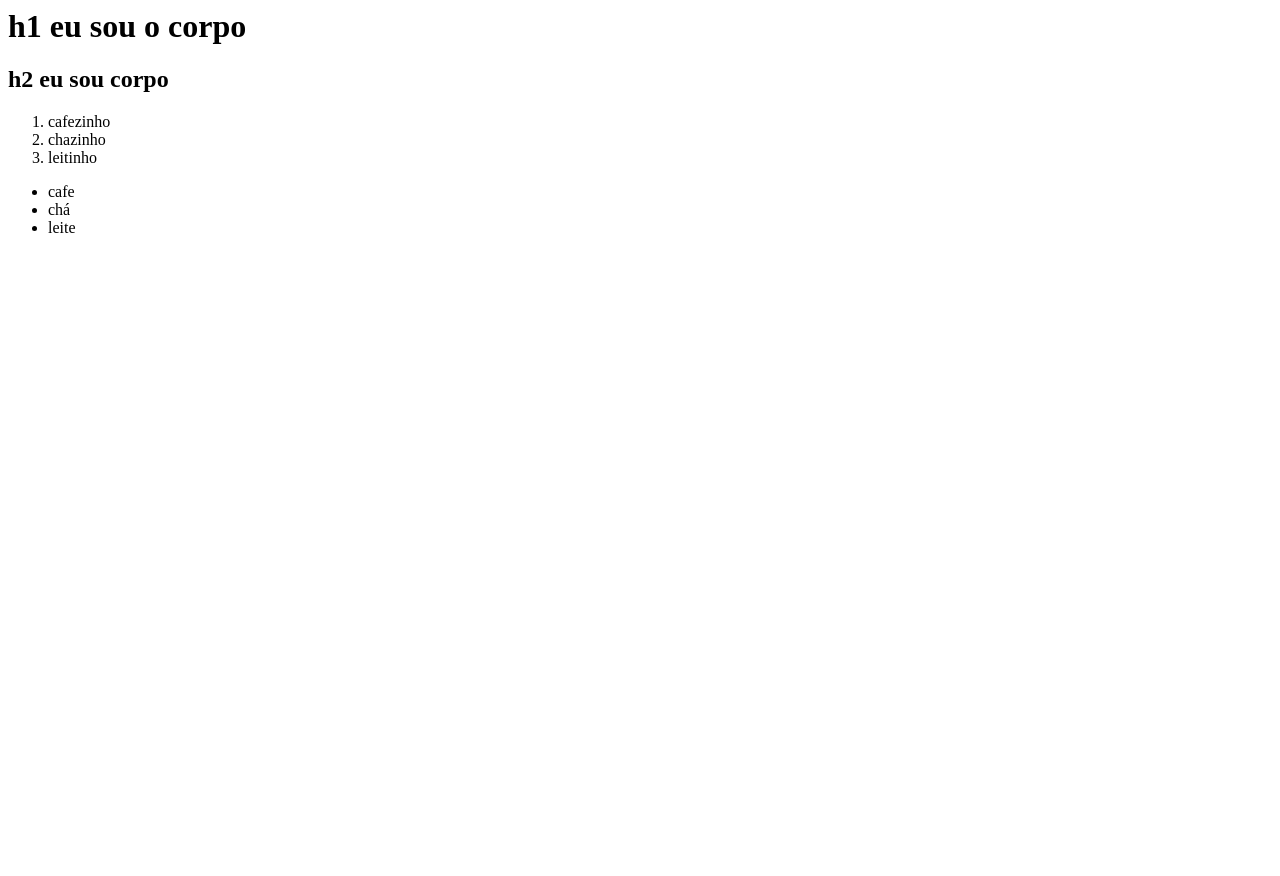
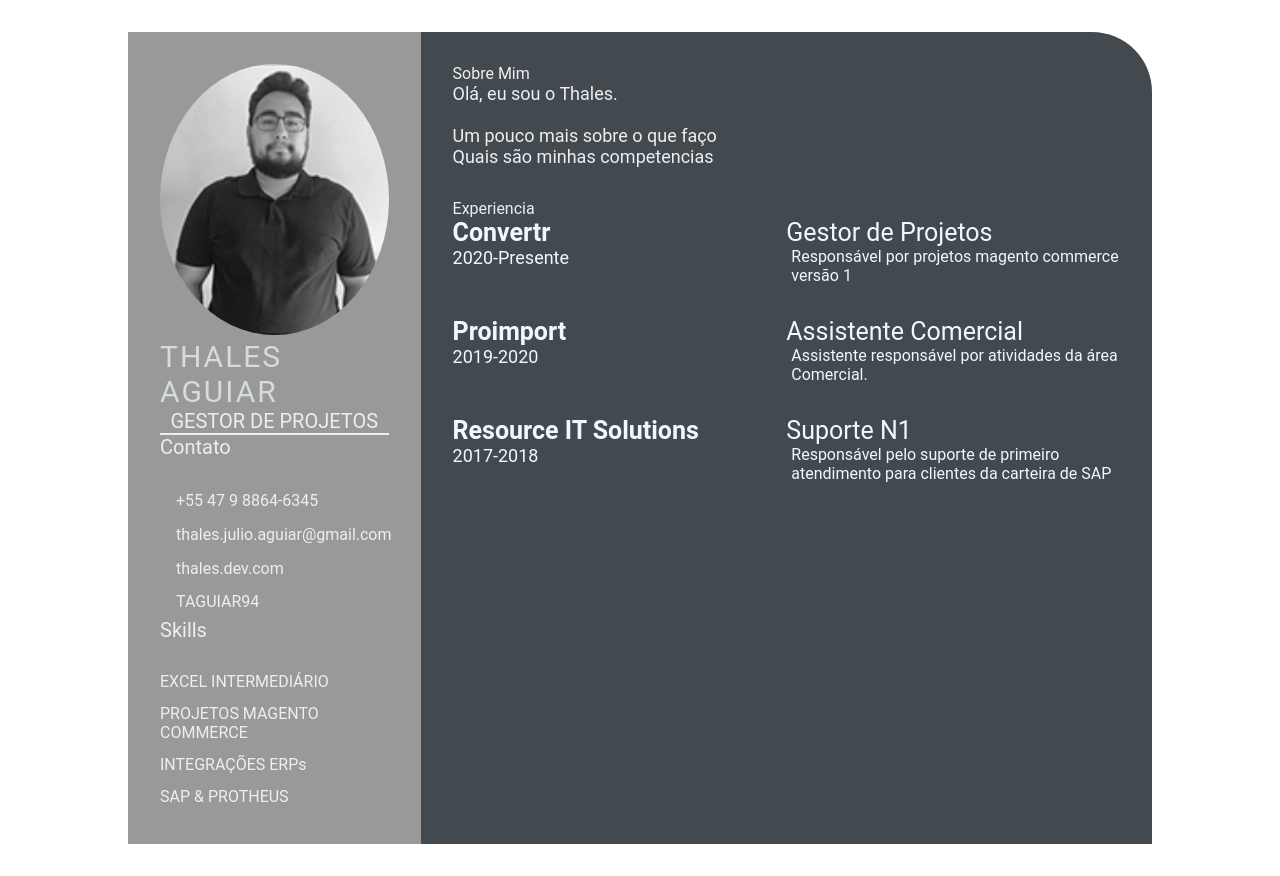
Before and after one commit to TAGUIAR94/devweekgit.github.io, a plain HTML site: page index.html in a window 1280 px wide. Before the commit the page ends 800 px from the top, so only its background shows below. Drawn offline with Linux system fonts and the light colour scheme.

Commit message:
feature: add style.css

```diff
--- a/index.html
+++ b/index.html
@@ -1,21 +1,104 @@
-<html>
-    <head>
-        <title>
-            Olá, eu sou a cabeça
-        </title>
-    </head>
-    <body>
-        <h1>h1 eu sou o corpo</h1>
-        <h2>h2 eu sou corpo</h2>
-    </body>
-    <ol>
-        <li>cafezinho</li>
-        <li>chazinho</li>
-        <li>leitinho</li>
-    </ol>
-    <ul>
-        <li>cafe</li>
-        <li>chá</li>
-        <li>leite</li>
-    </ul>
+<!DOCTYPE html>
+<html lang="en">
+<head>
+    <meta charset="UTF-8">
+    <meta http-equiv="X-UA-Compatible" content="IE=edge">
+    <meta name="viewport" content="width=device-width, initial-scale=1.0">
+    <title>Thales Aguiar CV</title>
+
+    <!-- Custom CSS -->
+    <link rel="stylesheet" href="style.css">
+</head>
+<body>
+    <main class="resume-contents">
+        <section class="left-section">
+            <div class="left-section-contents">
+                <div class="profile">
+                    <img class="profile-image" src="img/profile-image.jpeg" alt="Profile image">
+                    <p class="name">Thales Aguiar</p>
+                    <p class="profession">Gestor de Projetos</p>
+                </div>
+                <div class="contact-info">
+                    <p class="left-title">Contato</p>
+                    <ul>
+                        <li><i class="fa fa-phone"></i>+55 47 9 8864-6345
+                        </li>
+                        <li><i class="fa fa-envelope"></i>thales.julio.aguiar@gmail.com
+                        </li>
+                        <li><i class="fa fa-globe"></i>thales.dev.com
+                        </li>
+                        <li><i class="fa fa-github"></i>TAGUIAR94
+                        </li>
+                    </ul>
+                </div>
+                <div class="skills">
+                    <p class="left-title">Skills</p>
+                    <ul>
+                        <li><p>EXCEL INTERMEDIÁRIO</p></li>
+                        <li><p>PROJETOS MAGENTO COMMERCE</p></li>
+                        <li><p>INTEGRAÇÕES ERPs</p></li>
+                        <li><p>SAP & PROTHEUS</p></li>
+                    </ul>
+                </div>
+            </div>
+        </section>
+
+        <section class="right-section">
+            <div class="right-section-contents">
+                <!-- sobre mim -->
+                <section class="about gap">
+                    <div class="right-title">Sobre Mim</div>
+                    <p class="about-me-contents">
+                        Olá, eu sou o Thales.<br>
+                        <br> Um pouco mais sobre o que faço
+                        <br> Quais são minhas competencias
+                    </p>
+                </section>
+                <!-- fim sobre mim -->
+
+                <!-- experiencia -->
+                <section class="experience gap">
+                    <div class="right-title">Experiencia</div>
+                    <div class="experience-contents">
+                        <div class="exp-left">
+                            <p class="exp-company-name">Convertr</p>
+                            <p class="exp-time-period">2020-Presente</p>
+                        </div>
+                        <div class="exp-right">
+                            <p class="exp-position">Gestor de Projetos</p>
+                            <p class="exp-desc">
+                                Responsável por projetos magento commerce versão 1
+                            </p>
+                        </div>
+                    </div>
+                    <div class="experience-contents">
+                        <div class="exp-left">
+                            <p class="exp-company-name">Proimport</p>
+                            <p class="exp-time-period">2019-2020</p>
+                        </div>
+                        <div class="exp-right">
+                            <p class="exp-position">Assistente Comercial</p>
+                            <p class="exp-desc">
+                                Assistente responsável por atividades da área Comercial.
+                            </p>
+                        </div>
+                    </div>
+                    <div class="experience-contents">
+                        <div class="exp-left">
+                            <p class="exp-company-name">Resource IT Solutions</p>
+                            <p class="exp-time-period">2017-2018</p>
+                        </div>
+                        <div class="exp-right">
+                            <p class="exp-position">Suporte N1</p>
+                            <p class="exp-desc">
+                                Responsável pelo suporte de primeiro atendimento para clientes da carteira de SAP
+                            </p>
+                        </div>
+                    </div>
+                </section>
+                <!-- fim experiencia -->
+            </div>
+        </section>
+    </main>
+</body>
 </html>
--- /dev/null
+++ b/style.css
@@ -0,0 +1,138 @@
+* {
+    margin: 0;
+    padding: 0;
+    box-sizing: border-box;
+    list-style: none;
+    font-family: 'Roboto', sans-serif;
+}
+
+.resume-contents {
+    min-height: 100vh;
+    width: 80%;
+    margin: 2rem auto;
+    display: grid;
+    grid-template-columns: repeat(7, 1fr);
+}
+
+.left-section {
+    grid-column: span 2;
+    height: 100%;
+    background-color: #999999;
+}
+
+.right-section {
+    grid-column: span 5;
+    height: 100%;
+    background-color: #424a50;
+    border-radius: 0px 60px 0px 0px;
+}
+
+.left-section-contents{
+    padding: 2rem 2rem;
+}
+
+.profile {
+    width: 100%;
+    border-bottom: 2px solid #eeeeee;
+}
+
+.profile .profile-image {
+    width: 100%;
+    border-radius: 100%;
+}
+
+.name {
+    color: #D6DBDF;
+    font-size: 30px;
+    letter-spacing: 2px;
+    text-transform: uppercase;
+}
+
+.profession {
+    color: #eeeeee;
+    font-size: 20px;
+    text-transform: uppercase;
+    text-align: center;
+}
+
+/* .contact-info { border-bottom: 2px solid #1B2631; } */
+.left-title {
+    color: #eeeeee;
+    font-size: 20px;
+}
+
+.contact-info ul {
+    padding-top: 1.5rem;
+}
+
+.contact-info ul li,
+.references ul li {
+    padding: .4rem 0;
+    color: #eeeeee;
+}
+
+.contact-info ul li i,
+.references ul li i {
+    padding-right: 1rem;
+    font-size: 18px;
+    color: #eeeeee;
+}
+
+.skills ul {
+    padding-top: 1.5rem;
+}
+.skills ul li p {
+    padding: .4rem 0;
+    color: #eeeeee;
+}
+
+.right-section-contents {
+    padding: 2rem 2rem;
+}
+
+.right-title {
+    color: #eeeeee;
+}
+
+.gap {
+    padding-bottom: 2rem;
+}
+.about-me-contents {
+    font-size: 18px;
+    color: #eeeeee;
+}
+
+.experience-contents,
+.education-contents,
+.awards-contents {
+    display: grid;
+    grid-template-columns: repeat(2, 1fr);
+    padding-bottom: 2rem;
+    color: #F1F8FD;
+}
+
+.exp-company-name,
+.education-school-name,
+.awards-company-name {
+    font-size: 25px;
+    font-weight: bold;
+}
+
+.exp-time-period,
+.educationp-time-period,
+.awards-time-period {
+    font-size: 18px;
+}
+
+.exp-position,
+.education-subject,
+.awards-name {
+    font-size: 25px;
+}
+
+.exp-desc,
+.education-desc,
+.awards-desc {
+    font-size: 16px;
+    padding-left: 5px;
+}
```
Also changed, not shown: img/profile-image.jpeg (added).
